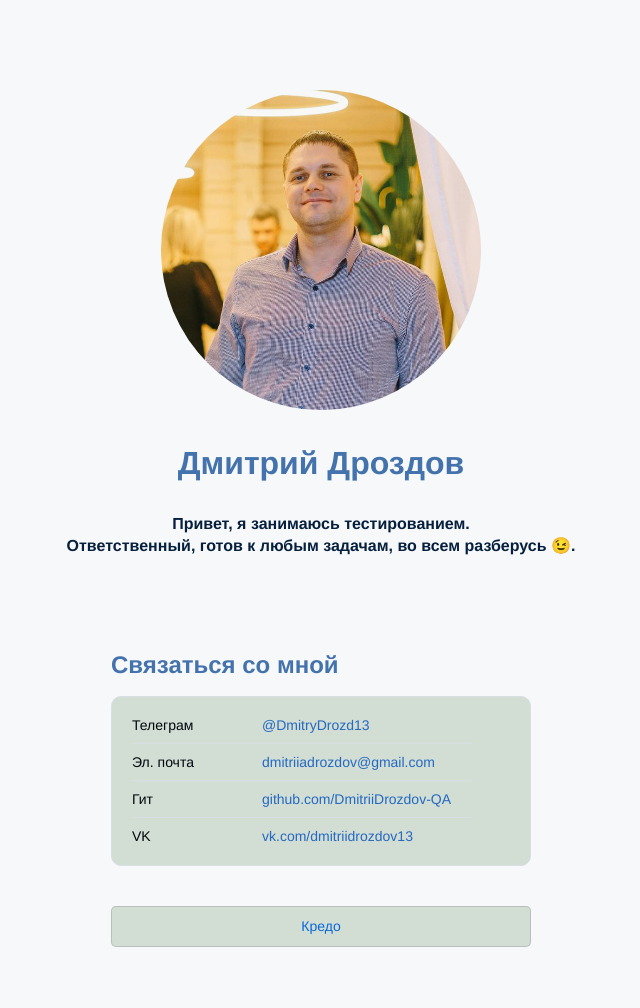
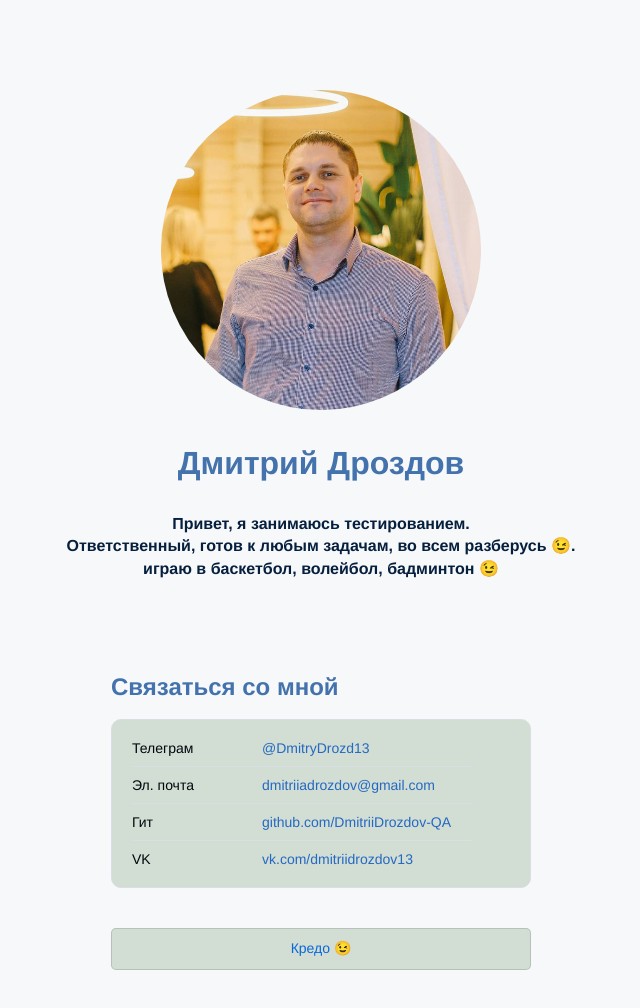
Before and after one commit to DmitriiDrozdov-QA/DmitriiDrozdov-QA.github.io, a plain HTML site: page index.html in a window 1280 px wide. Shown: the whole page, without its empty margins (319-959 px from the left). Before the commit the page ends 987 px from the top, so only its background shows below. Drawn offline with Linux system fonts and the light colour scheme.

Commit message:
добавил смайл и строку, 18:25

```diff
--- a/index.html
+++ b/index.html
@@ -30,6 +30,7 @@
       <img src="./avatar.png" alt="avatar" class="header__avatar" />
       <h1 class="header__title">Дмитрий Дроздов</h1>
       <h3 class="header__subtitle">Привет, я занимаюсь тестированием.<br> Ответственный, готов к любым задачам, во всем разберусь 😉.</h3>
+      <h5 class="header__subtitle"> играю в баскетбол, волейбол, бадминтон 😉</h5>
     </header>
     <main>
       <section class="links">
@@ -57,7 +58,7 @@
       </section>
     </main>
     <footer>
-      <button type = "button" class="button-link" href=""> Кредо </button>
+      <button type = "button" class="button-link" href=""> Кредо 😉</button>
     </footer>
     <script type="text/javascript" src="js.js"></script>
   </body>
--- a/js.js
+++ b/js.js
@@ -1,5 +1,5 @@
 const button = document.querySelector('button');
 
 button.addEventListener('click', function() {
-	alert('Семья, работа, спорт - порядок не важен, все в приоритете')
+	alert('Семья, работа, спорт - порядок не важен, все в приоритете😉')
 })
```
